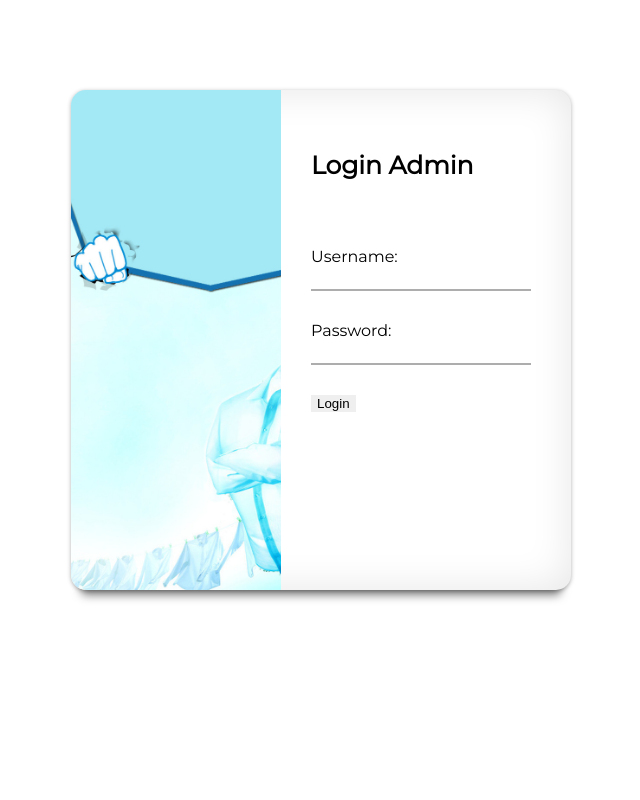
After one commit to Farinda/laundry_far_fah, a CodeIgniter app: the page made by application/views/login.php in a window 1280 px wide. The commit adds this page. Shown: the whole page, without its empty margins (319-959 px from the left). Run offline with CodeIgniter, Linux system fonts and the light colour scheme.

Commit message:
login multi + logout
login multi + logout

```diff
--- a/application/views/admin/header.php
+++ b/application/views/admin/header.php
@@ -22,7 +22,7 @@
     <input class="form-control form-control-dark w-100" type="text" placeholder="Search" aria-label="Search">
     <ul class="navbar-nav px-3">
       <li class="nav-item text-nowrap">
-        <a class="nav-link" href="#">Sign out</a>
+        <a class="nav-link" href="<?php echo base_url('Login/logout') ?>">Sign out</a>
       </li>
     </ul>
   </nav>
--- a/application/views/home/header.php
+++ b/application/views/home/header.php
@@ -24,7 +24,7 @@
         <h3 class="masthead-brand">Laundry</h3>
         <nav class="nav nav-masthead justify-content-center">
           <a class="nav-link active" href="#">Home</a>
-
+           <a class="nav-link" href="<?php echo base_url('Login') ?>">Login</a>
         </nav>
       </div>
     </header>
--- /dev/null
+++ b/application/views/login.php
@@ -0,0 +1,157 @@
+<html>
+<head>
+	<meta name="viewport" content="width=device-width, initial-scale=1, shrink-to-fit=no">
+	<title>Login Screen Project - Made by Abdulmecit Demirhan</title>
+	<link href="https://fonts.googleapis.com/css?family=Montserrat" rel="stylesheet">
+</head>
+<body>
+	<div id="giris">
+		<div class="resim">
+
+			<div class="kg">
+				<h1>Login Admin</h1>
+				<p><?php echo validation_errors(); ?></p>
+				<?php echo form_open('') ?>
+				Username:<br>
+				<input type="text" class="email" name="username"></input><br>
+				Password:<br>
+				<input type="password"  class="sifre" name="password"></input><br>
+				<input type="submit" class="buton" value="Login"></input>
+				<?php echo form_close(); ?>
+			</div>
+		</div>
+	</div>
+</body>
+</html>
+<style>
+body{
+
+	background: white;
+	font-family: 'Montserrat', sans-serif;
+
+}
+
+#giris {
+
+	background:white;
+	width:500px;
+	height:500px;
+	margin-top:90px;
+	margin-left:auto;
+	margin-right: auto;
+	border-radius:15px;
+	-webkit-box-shadow: 0 15px 10px -10px rgba(0, 0, 0, 0.5), 0 1px 4px rgba(0, 0, 0, 0.3), 0 0 40px rgba(0, 0, 0, 0.1) inset;
+	-moz-box-shadow: 0 15px 10px -10px rgba(0, 0, 0, 0.5), 0 1px 4px rgba(0, 0, 0, 0.3), 0 0 40px rgba(0, 0, 0, 0.1) inset;
+	box-shadow: 0 15px 10px -10px rgba(0, 0, 0, 0.5), 0 1px 4px rgba(0, 0, 0, 0.3), 0 0 40px rgba(0, 0, 0, 0.1) inset;
+}
+.kg h1{
+
+	font-size:25px;
+	margin-top:-90px;
+	position:relative;
+	top:-50px;
+
+}
+.kg p{
+
+
+	font-size:15px;
+	position:relative;
+	top:-45px;
+}
+.kg a {
+	width:90px;
+	height:30px;
+	text-decoration:none;
+	color:blue;
+	font-size:10px;
+	position:relative;
+	top:-15px;
+	left:55px;
+}
+.resim {
+
+	background:url(<?php echo base_url('assets/img/login-header.jpg') ?>) ;
+	background-repeat:no-repeat;
+	background-size: cover;
+	width:170px;
+	height:460px;
+	padding:20px;
+	border-top-left-radius:15px;
+	border-bottom-left-radius:15px;
+}
+.kg {
+
+
+	width:170px;
+	height:500px;
+	margin-left:220px;
+	margin-top:180px;
+}
+input {
+	border:none;
+	margin-bottom:30px;
+}
+input[type="text"] {
+	width:220px;
+	height:25px;
+	border-bottom:2px solid #adadad;
+}
+input[type="text"]:focus {
+	width:220px;
+	height:25px;
+	border-bottom:2px solid #324D5C;
+	outline:none;
+	transition:0.5s;
+}
+input[type="password"] {
+	width:220px;
+	height:25px;
+	border-bottom:2px solid #adadad;
+
+}
+input[type="password"]:focus {
+	width:220px;
+	height:25px;
+	border-bottom:2px solid #324D5C;
+	transition:0.5s;
+	outline:none;
+
+}
+input[type="button"] {
+	margin-top:-5px;
+	margin-left:65px;
+	height:35px;
+	width:90px;
+	outline:none;
+	background-color:#540032;
+	color:white;
+	border-radius:10px;
+}
+input[type="button"]:focus {
+	margin-top:-5px;
+	margin-left:65px;
+	height:35px;
+	width:90px;
+	outline:none;
+	background-color:#2E112D;
+	color:white;
+	transition:0.5s;
+	border-radius:10px;
+}
+input[type="button"]:hover {
+	margin-top:-5px;
+	margin-left:65px;
+	height:35px;
+	width:90px;
+	outline:none;
+	background-color:#1C61BF;
+	color:white;
+	transition:0.5s;
+	border-radius:10px;
+}
+
+
+
+
+</style>
```
Also changed, not shown: application/config/acl.php (added, +94 -0 lines), application/controllers/Admin.php (+20 -1 lines), application/controllers/Item.php (+20 -1 lines), application/controllers/Jenis.php (+20 -1 lines), application/controllers/Login.php (added, +42 -0 lines), application/libraries/Acl.php (added, +119 -0 lines), assets/img/login-header.jpg (added).
